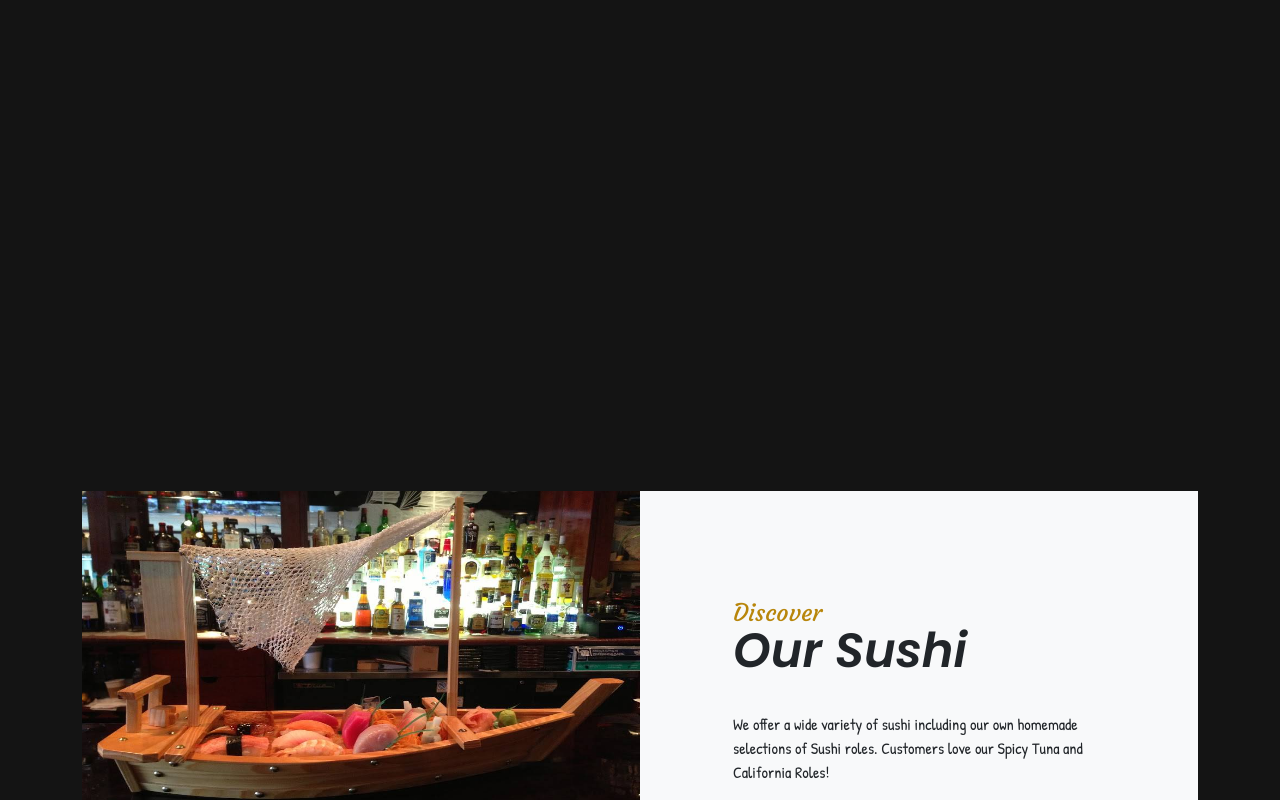
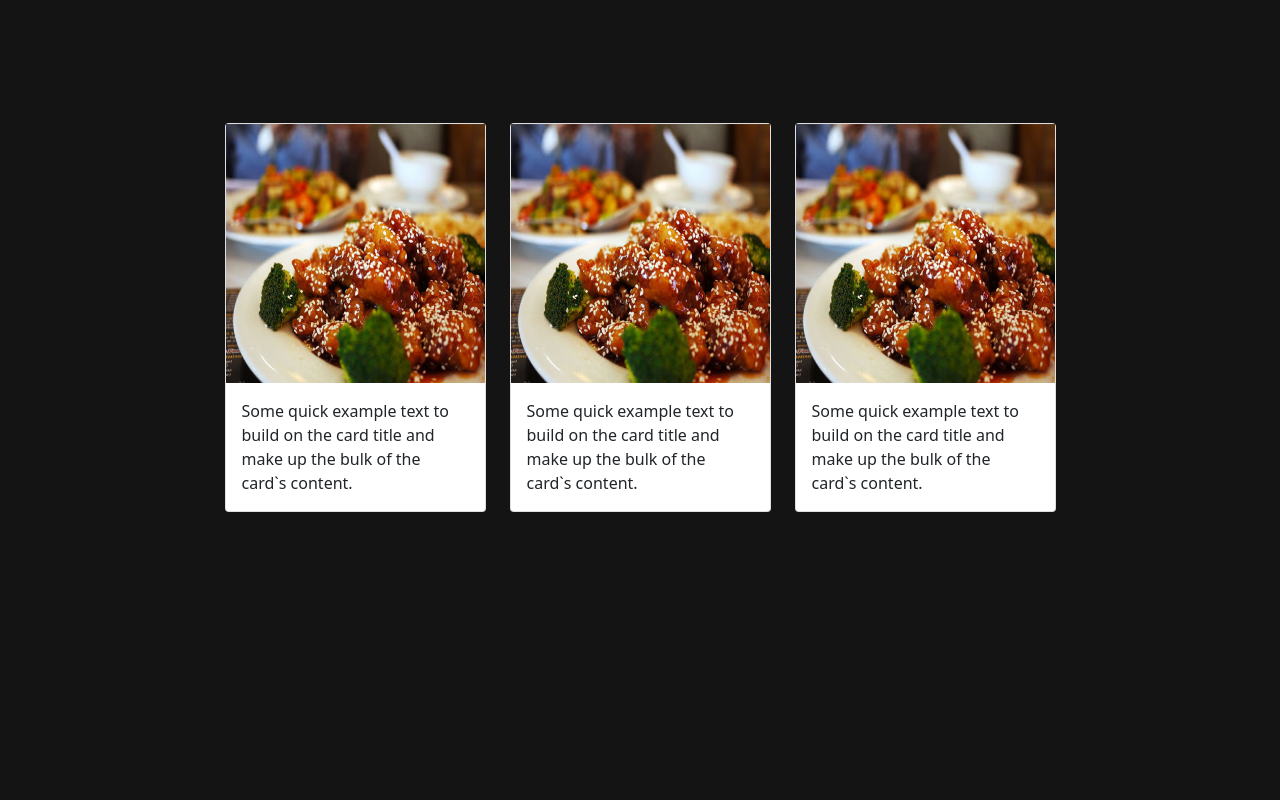
Before and after one commit to chriskavanagh/Asian-Restaurant, a Next.js app: page / in a window 1280 px wide. Shown: the part 880-1680 px from the top of the page. Built offline with nearby package versions, Linux system fonts and the light colour scheme.

Commit message:
FoodSection

```diff
--- /dev/null
+++ b/components/FoodSection.js
@@ -0,0 +1,59 @@
+import React from "react";
+import Image from "next/image";
+
+export default function FoodSection() {
+  return (
+    <section className="container" style={{ marginTop: "20rem" }}>
+      <div className="row justify-content-center">
+        <div className="col col-lg-3">
+          <div className="card">
+            <Image
+              src="/szechuans/gentso.jpg"
+              width={400}
+              height={400}
+              alt="generals"
+            />
+            <div className="card-body">
+              <p className="card-text">
+                Some quick example text to build on the card title and make up
+                the bulk of the card`s content.
+              </p>
+            </div>
+          </div>
+        </div>
+        <div className="col col-lg-3">
+          <div className="card">
+            <Image
+              src="/szechuans/gentso.jpg"
+              width={400}
+              height={400}
+              alt="generals"
+            />
+            <div className="card-body">
+              <p className="card-text">
+                Some quick example text to build on the card title and make up
+                the bulk of the card`s content.
+              </p>
+            </div>
+          </div>
+        </div>
+        <div className="col col-lg-3">
+          <div className="card">
+            <Image
+              src="/szechuans/gentso.jpg"
+              width={400}
+              height={400}
+              alt="generals"
+            />
+            <div className="card-body">
+              <p className="card-text">
+                Some quick example text to build on the card title and make up
+                the bulk of the card`s content.
+              </p>
+            </div>
+          </div>
+        </div>
+      </div>
+    </section>
+  );
+}
--- a/components/SushiSection.js
+++ b/components/SushiSection.js
@@ -7,7 +7,7 @@ import { useInView } from "react-intersection-observer";
 export default function SushiSection() {
   const { ref, inView } = useInView({
     triggerOnce: true,
-    threshold: 0.3,
+    threshold: 0.4,
   });
   const animation = useAnimation();
   const controls = useAnimation();
@@ -17,7 +17,7 @@ export default function SushiSection() {
       animation.start({
         opacity: 1,
         scale: 1,
-        transition: { delay: 0.3 },
+        transition: { ease: "easeIn", delay: 0.3 },
       });
     }
     if (!inView) {
@@ -45,7 +45,7 @@ export default function SushiSection() {
     }
   }, [inView, controls]);
   return (
-    <div ref={ref} className="container pt-5" style={{ marginTop: "42rem" }}>
+    <div ref={ref} className="container pt-5" style={{ marginTop: "15rem" }}>
       <div className="row g-0 ">
         <div className="col-xl-6 ">
           <motion.div animate={animation}>
--- a/components/Top.js
+++ b/components/Top.js
@@ -6,7 +6,7 @@ import { motion, useViewportScroll } from "framer-motion";
 
 export default function Top() {
   return (
-    <section className="container myContainer pt-5">
+    <section className="container" style={{ paddingTop: "5rem" }}>
       <div className="row">
         <div className="col-md-4 ">
           <motion.div
@@ -35,7 +35,7 @@ export default function Top() {
             <button
               type="button"
               className="btn btn-light"
-              style={{ marginBottom: "1.5rem" }}
+              style={{ marginBottom: "1.5rem", borderRadius: "17px" }}
             >
               See Our Menu
             </button>
--- a/pages/index.js
+++ b/pages/index.js
@@ -1,9 +1,10 @@
-import { useState, useEffect } from "react";
+import { useEffect, useState } from "react";
 import Head from "next/head";
 //import Image from "next/image";
 //import styles from "../styles/Home.module.css";
 import SushiSection from "../components/SushiSection";
 import Top from "../components/Top";
+import FoodSection from "../components/FoodSection";
 
 export default function Home() {
   const [offsetY, setOffsetY] = useState(0);
@@ -21,10 +22,8 @@ export default function Home() {
         <meta name="description" content="Generated by create next app" />
         <link rel="icon" href="/favicon.ico" />
       </Head>
-
       <Top />
-      <SushiSection />
-      <SushiSection />
+      <FoodSection />
       <SushiSection />
     </>
   );
```
